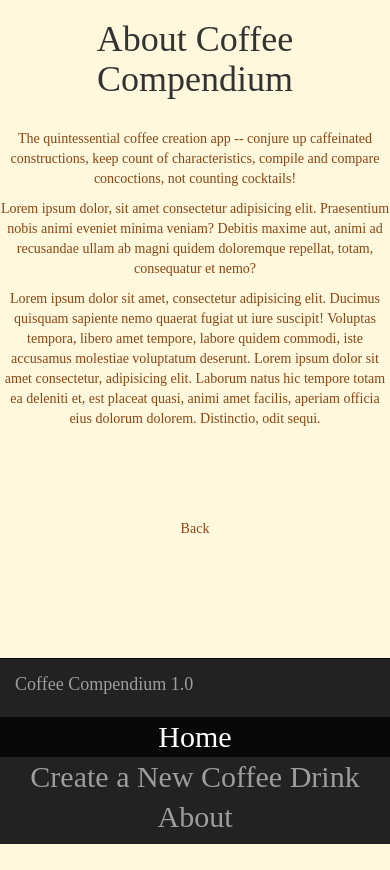
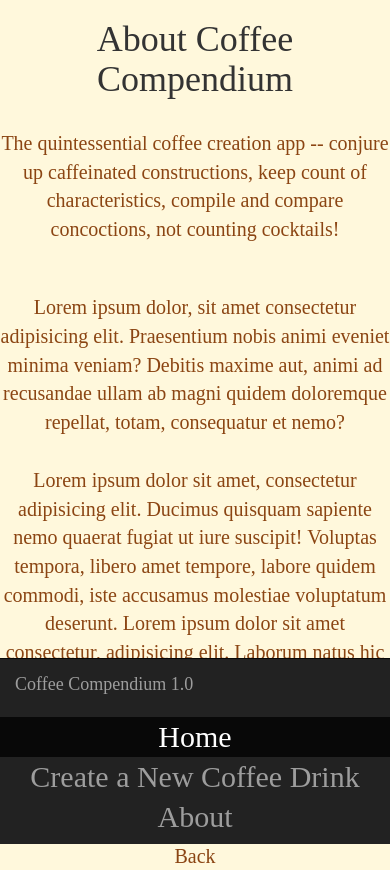
Before and after one commit to migcast21/ZoidbergProjectTwo, a Node server app: page /drinks/about in a window 390 px wide. Before the commit the page ends 844 px from the top, so only its background shows below. Run offline with Node 20, Linux system fonts and the light colour scheme; data that the repository does not hold is empty; some libraries are stand-ins or nearby versions; some web fonts are replaced.

Commit message:
formatting

```diff
--- a/public/style.css
+++ b/public/style.css
@@ -25,11 +25,13 @@ body {
 @media screen and (min-width: 320px) and (max-width: 999px) {
     table {font-size: 40px; min-width: 60%}
     p:not(.aboutText) {font-size: 40px; min-width: 60%}
+    .aboutText {font-size: 20px; min-width: 50%}
     h3 {font-size: 30px;}
     .navbar {font-size: 30px; position: fixed;}
     img {min-width: 220px;}
+    .btn-secondary {font-size: 20px; min-width: 50%}
+    .button {font-size: 20px; min-width: 50%}
 }
-
 
 
 .navbar {
--- a/views/about.ejs
+++ b/views/about.ejs
@@ -14,7 +14,10 @@
     <h1>About Coffee Compendium</h1>
     <br/>
     <p class = "aboutText">The quintessential coffee creation app -- conjure up caffeinated constructions, keep count of characteristics, compile and compare concoctions, not counting cocktails! </p>
+    <br/>
+    <br/>
     <p class = "aboutText">Lorem ipsum dolor, sit amet consectetur adipisicing elit. Praesentium nobis animi eveniet minima veniam? Debitis maxime aut, animi ad recusandae ullam ab magni quidem doloremque repellat, totam, consequatur et nemo?</p>
+    <br/>
     <p class = "aboutText">Lorem ipsum dolor sit amet, consectetur adipisicing elit. Ducimus quisquam sapiente nemo quaerat fugiat ut iure suscipit! Voluptas tempora, libero amet tempore, labore quidem commodi, iste accusamus molestiae voluptatum deserunt. Lorem ipsum dolor sit amet consectetur, adipisicing elit. Laborum natus hic tempore totam ea deleniti et, est placeat quasi, animi amet facilis, aperiam officia eius dolorum dolorem. Distinctio, odit sequi.</p>
     <nav class="navbar navbar-inverse navbar-fixed-bottom">
         <div class="container-fluid">
```
